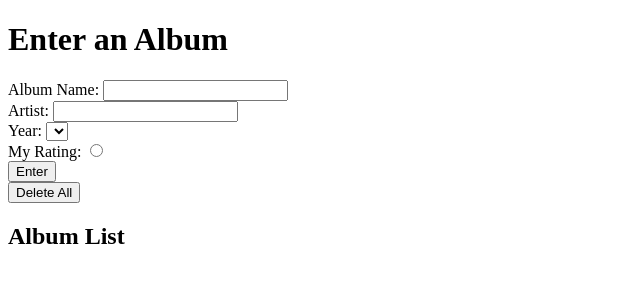
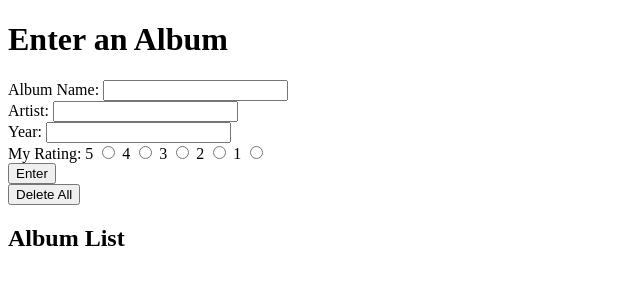
Before and after one commit to nrndll/DOM_hw, a plain HTML site: page index.html in a window 1280 px wide. Shown: the whole page, without its empty margins (0-640 px from the left). Drawn offline with Linux system fonts and the light colour scheme.

Commit message:
can save list items with 5 inputs, inc radio

```diff
--- a/index.html
+++ b/index.html
@@ -28,14 +28,21 @@
 
             <div class="form-input">
                 <label for="year">Year:</label>
-                <select name="year" id="year">
-                    <option value=""></option>
-                </select>
+                <input type="number" name="year" id="year">
             </div>
 
             <div class="form-input">
                 <label for="rating">My Rating:</label>
-                <input type="radio" name="rating" id="rating">
+                <label for="rating5">5</label>
+                <input type="radio" name="rating" id="rating5" value="rating">
+                <label for="rating4">4</label>
+                <input type="radio" name="rating" id="rating4" value="rating">
+                <label for="rating3">3</label>
+                <input type="radio" name="rating" id="rating3" value="rating">
+                <label for="rating2">2</label>
+                <input type="radio" name="rating" id="rating2" value="rating">
+                <label for="rating1">1</label>
+                <input type="radio" name="rating" id="rating1" value="rating">
             </div>
 
             <div class="form-input">
--- a/js/app.js
+++ b/js/app.js
@@ -26,9 +26,13 @@ const createAlbumItem = form => {
     albumArtist.textContent = form.artist.value;
     albumItem.appendChild(albumArtist);
 
-    // const albumYear = document.createElement('h5');
-    // albumYear.textContent = form.year.value;
-    // albumItem.appendChild(albumYear);
+    const albumYear = document.createElement('h5');
+    albumYear.textContent = form.year.value;
+    albumItem.appendChild(albumYear);
+
+    const albumRating = document.createElement('h4');
+    albumRating.textContent = form.rating.value;
+    albumItem.appendChild(albumRating);
 
     return albumItem;
 };
```
